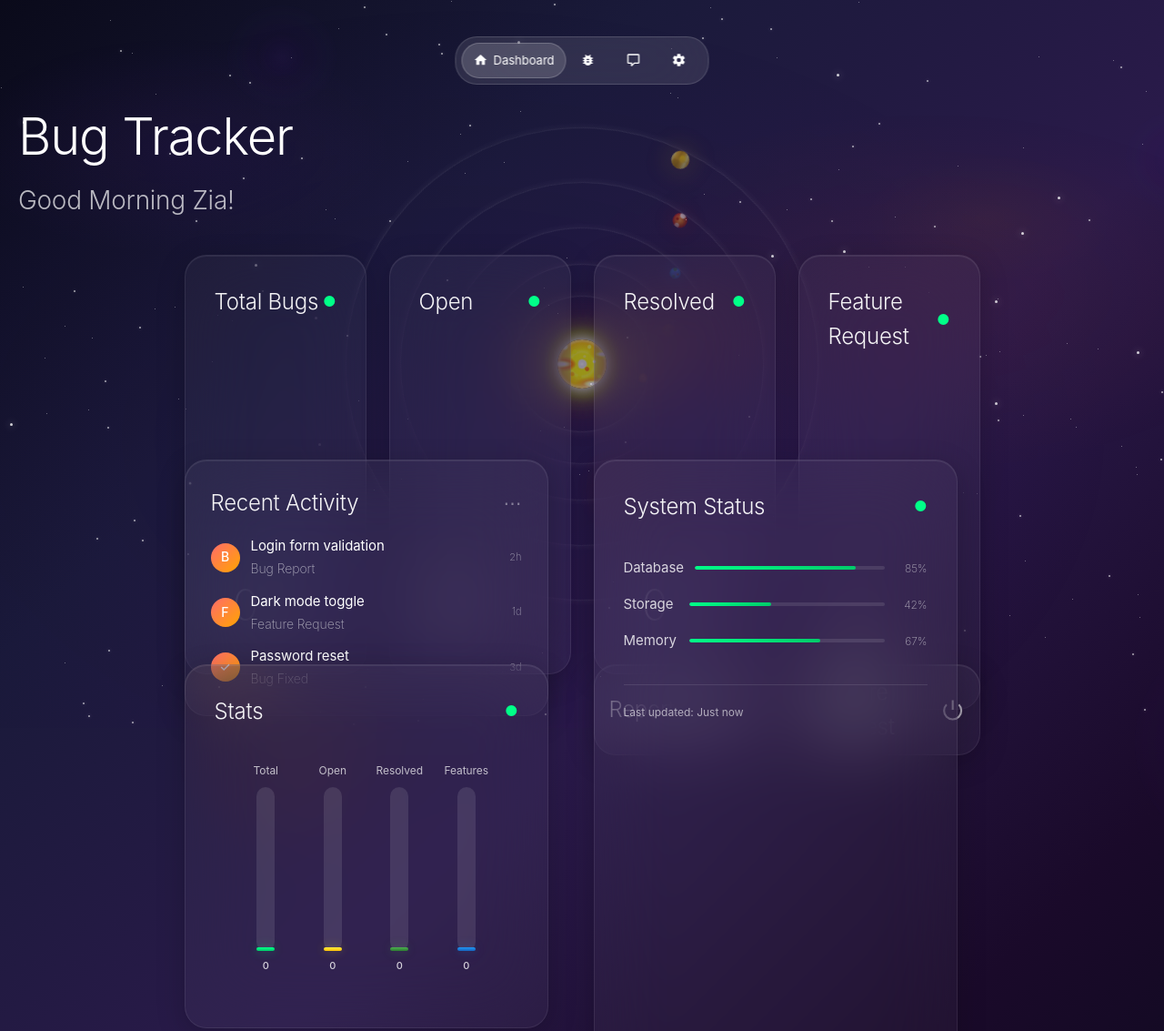
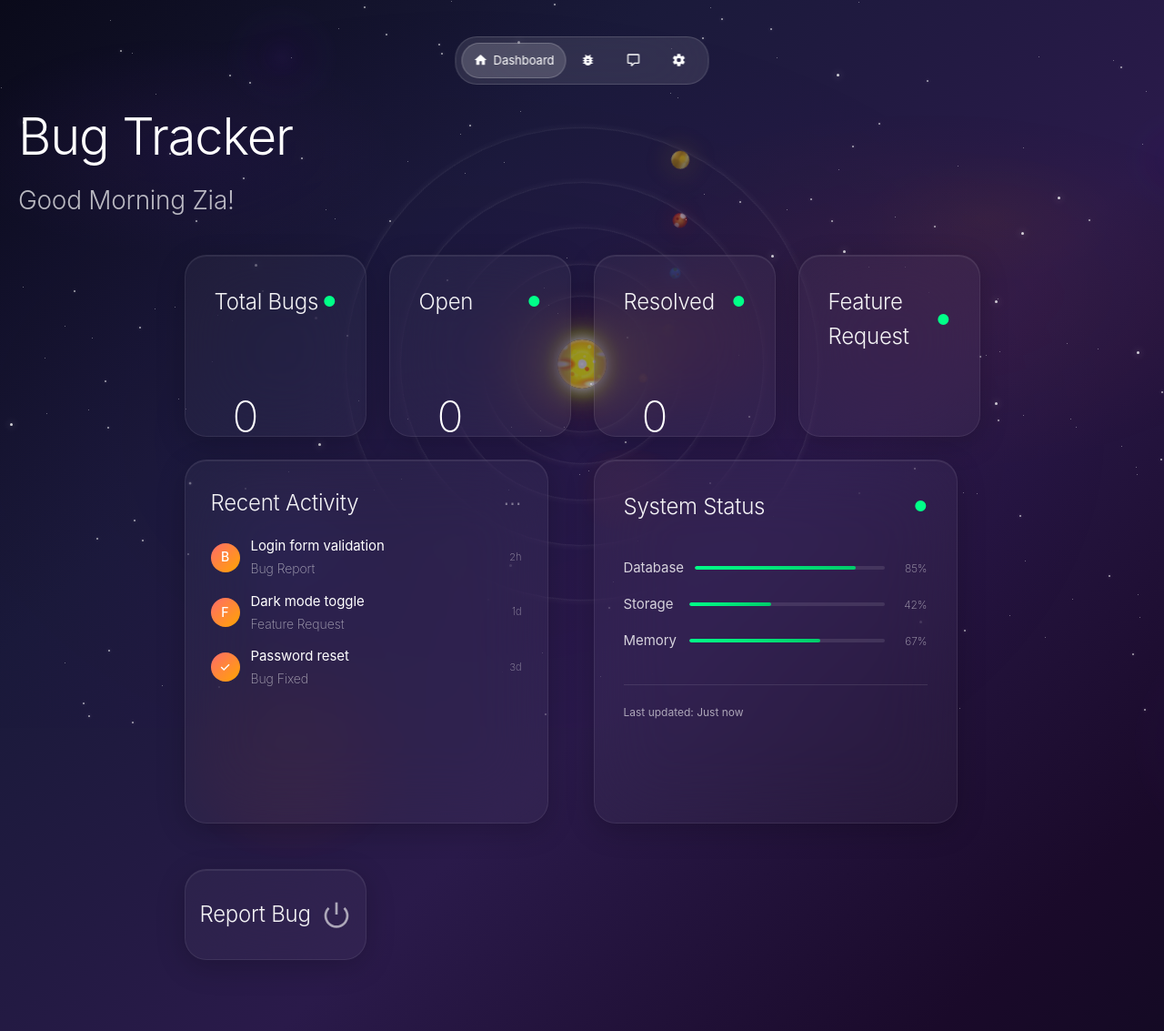
Before and after one commit to MeshVSC/Nymph, a plain HTML site: page index.html in a window 1280 px wide. Shown: the top 1133 px of the page at 91% size. Drawn offline with Linux system fonts and the light colour scheme.

Commit message:
fix refactoring

```diff
--- a/config.js
+++ b/config.js
@@ -12,7 +12,7 @@ const NYMPH_CONFIG = {
         GAP: 25,                    // Gap between widgets in pixels
         MAX_WIDTH: 16,              // Maximum grid width in units
         WIDGET_SIZES: {
-            SMALL: { width: 200, height: 200 },      // 4×4
+            WIDGET_4x4: { width: 200, height: 200 }, // 4×4 (standard stat cards)
             MINI: { width: 200, height: 100 },       // 4×2
             LARGE_8x16: { width: 400, height: 800 }, // 8×16
             LARGE_8x8: { width: 400, height: 400 },  // 8×8
--- a/index.html
+++ b/index.html
@@ -49,8 +49,8 @@
     <!-- Dashboard Section -->
     <div class="section active" id="dashboard-section">
         <div class="widget-grid">
-            <!-- Quick Stats Row - 4 cards at 4×4 each = 16 width total -->
-            <div class="widget" style="grid-row: 1; width: 200px; height: 200px;">
+            <!-- Stat Cards Row - 4×4 cards using widget-4x4 class (16 width total) -->
+            <div class="widget widget-4x4" style="grid-row: 1;">
                 <div class="activity-header">
                     <div class="activity-title">Total Bugs</div>
                     <div class="status-indicator">●</div>
@@ -60,7 +60,7 @@
                 </div>
             </div>
 
-            <div class="widget" style="grid-row: 1; width: 200px; height: 200px;">
+            <div class="widget widget-4x4" style="grid-row: 1;">
                 <div class="activity-header">
                     <div class="activity-title">Open</div>
                     <div class="status-indicator">●</div>
@@ -70,7 +70,7 @@
                 </div>
             </div>
 
-            <div class="widget" style="grid-row: 1; width: 200px; height: 200px;">
+            <div class="widget widget-4x4" style="grid-row: 1;">
                 <div class="activity-header">
                     <div class="activity-title">Resolved</div>
                     <div class="status-indicator">●</div>
@@ -80,7 +80,7 @@
                 </div>
             </div>
 
-            <div class="widget" style="grid-row: 1; width: 200px; height: 200px;">
+            <div class="widget widget-4x4" style="grid-row: 1;">
                 <div class="activity-header">
                     <div class="activity-title">Feature Request</div>
                     <div class="status-indicator">●</div>
@@ -91,7 +91,7 @@
             </div>
 
             <!-- Recent Activity -->
-            <div class="widget widget-8x16 activity-widget" style="grid-row: 2; grid-column: 1 / span 2;">
+            <div class="widget activity-widget" style="width: 400px; height: 400px; grid-row: 2 / span 2; grid-column: 1 / span 2;">
                 <div class="activity-header">
                     <div class="activity-title">Recent Activity</div>
                     <div class="activity-more">⋯</div>
@@ -125,7 +125,7 @@
             </div>
 
             <!-- Bug Report Card -->
-            <div class="widget widget-mini action-card" onclick="showSection('bug-section'); updatePageTitle('bug-section');" style="grid-row: 3; grid-column: 3;">
+            <div class="widget widget-mini action-card" onclick="showSection('bug-section'); updatePageTitle('bug-section');" style="grid-row: 4; grid-column: 1;">
                 <div class="action-title">Report Bug</div>
                 <svg class="power-icon" viewBox="0 0 24 24" style="width: 32px; height: 32px; fill: none; stroke: white; stroke-width: 2; margin-left: auto;">
                     <path d="M18.36 6.64a9 9 0 1 1-12.73 0"/>
@@ -134,7 +134,7 @@
             </div>
 
             <!-- Feature Request Card -->
-            <div class="widget widget-mini action-card" onclick="showSection('feature-section'); updatePageTitle('feature-section');" style="grid-row: 3; grid-column: 4;">
+            <div class="widget widget-mini action-card" onclick="showSection('feature-section'); updatePageTitle('feature-section');" style="grid-row: 5; grid-column: 1;">
                 <div class="action-title">Feature Request</div>
                 <svg class="power-icon" viewBox="0 0 24 24" style="width: 32px; height: 32px; fill: none; stroke: white; stroke-width: 2; margin-left: auto;">
                     <path d="M18.36 6.64a9 9 0 1 1-12.73 0"/>
@@ -143,7 +143,7 @@
             </div>
 
             <!-- System Status -->
-            <div class="widget widget-8x16" style="grid-row: 2; grid-column: 3 / span 2;">
+            <div class="widget" style="width: 400px; height: 400px; grid-row: 2 / span 2; grid-column: 3 / span 2;">
                 <div class="activity-header">
                     <div class="activity-title">System Status</div>
                     <div class="status-indicator">●</div>
@@ -177,7 +177,7 @@
             </div>
 
             <!-- Stats Graph - 8x8 -->
-            <div class="widget" style="width: 400px; height: 400px; grid-column: 1 / span 2; grid-row: 3 / span 2;">
+            <div class="widget" style="width: 400px; height: 400px; grid-column: 1 / span 2; grid-row: 7 / span 2;">
                 <div class="activity-header">
                     <div class="activity-title">Stats</div>
                     <div class="status-indicator">●</div>
--- a/styles.css
+++ b/styles.css
@@ -708,12 +708,18 @@ body {
     border-color: var(--border-widget-hover);
 }
 
-/* Responsive Widget Sizes */
-.widget-4x4 {
-    width: 200px;
-    height: 200px;
+/* Responsive Widget Sizes - Force 4x4 stat cards */
+.widget.widget-4x4 {
+    width: 200px !important;
+    height: 200px !important;
     grid-column: span 1;
     grid-row: span 1;
+    min-height: 200px !important;
+    max-height: 200px !important;
+    box-sizing: border-box;
+    overflow: hidden;
+    flex-shrink: 0; /* Prevent flex from shrinking */
+    flex-grow: 0;   /* Prevent flex from growing */
 }
 
 /* Action buttons - responsive width */
@@ -1294,7 +1300,7 @@ input:focus, textarea:focus, select:focus {
     display: grid;
     grid-template-rows: 1fr 1fr 1fr 1fr;
     grid-template-columns: 1fr 1fr 1fr 1fr;
-    flex: 1;
+    height: 100%;
     padding: 0;
 }
 
```
Also changed, not shown: README.md.
